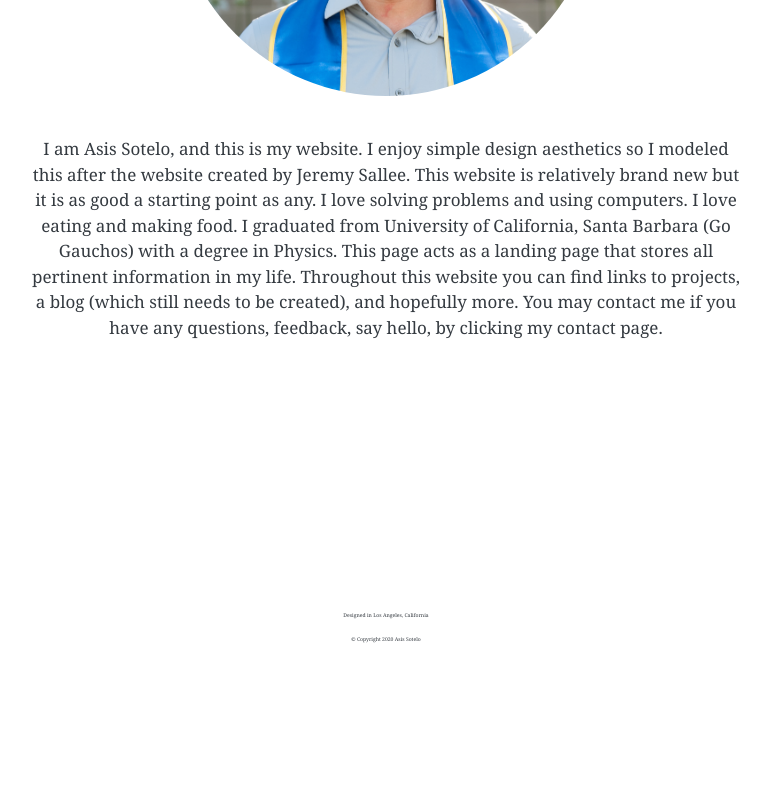
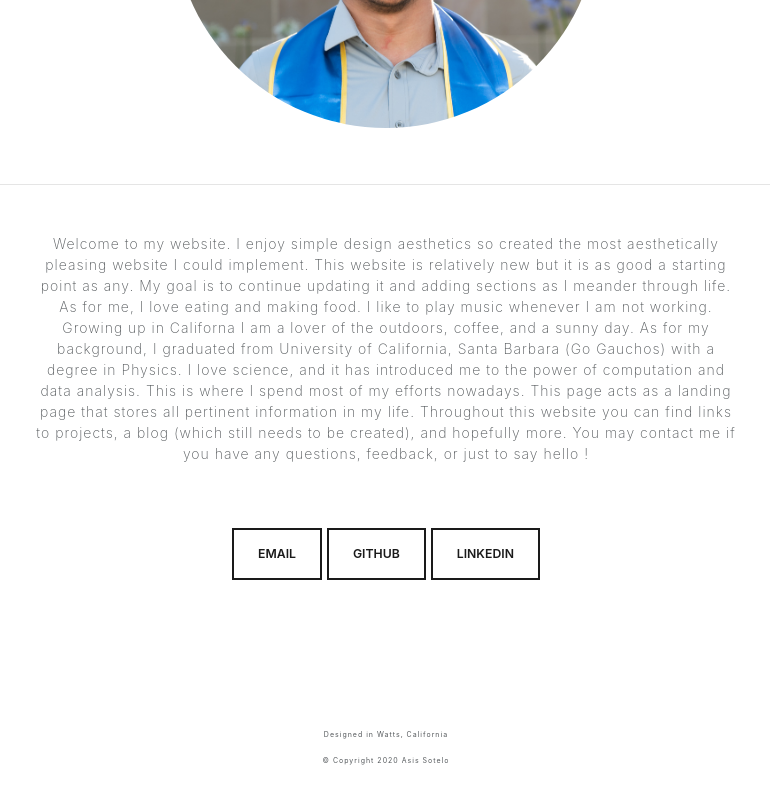
Before and after one commit to AsisASotelo/personal_website, a React (Create React App) app: page /home in a window 1280 px wide. Shown: the part 1260-2064 px from the top of the page, without its empty margins (254-1024 px from the left). Built offline with nearby package versions, Linux system fonts and the light colour scheme.

Commit message:
Remove home link

```diff
--- a/src/component/FooterComponent.js
+++ b/src/component/FooterComponent.js
@@ -15,7 +15,7 @@ function Footer(props){
                 <div className="row justify-content-center footercustom">
                     <div className="col-auto">
 
-                        <p>Designed in Los Angeles, California</p>
+                        <p>Designed in Watts, California</p>
                         <p>© Copyright 2020 Asis Sotelo</p>
                     </div>
                 </div>
--- a/src/component/HeaderComponent.js
+++ b/src/component/HeaderComponent.js
@@ -36,7 +36,7 @@ toggleNav(){
             <>
             <Fade duration={1000}>
 
-            <Navbar className="navbar navbar-expand-lg navbar-light bg-light mr-auto" expand="md">
+            <Navbar id="#navbar" className="navbar navbar-expand-lg navbar-light bg-light mr-auto" expand="md">
 
                     <NavbarBrand className="mr-auto" href="/home">Asis <strong>Sotelo</strong></NavbarBrand>
                     <NavbarToggler onClick={this.toggleNav} className="mr-2"/>
@@ -44,10 +44,10 @@ toggleNav(){
 
                     <Collapse isOpen={this.state.isNavOpen} navbar>
                         <Nav className="ml-auto" navbar>
-                            <NavItem>
+                            {/* <NavItem>
                                 <NavLink className ="nav-link" to="/home">Home</NavLink>
 
-                            </NavItem>
+                            </NavItem> */}
                             <NavItem>
                                 <NavLink className ="nav-link" to="/blog">Blog</NavLink>
 
--- a/src/component/Home_Component.js
+++ b/src/component/Home_Component.js
@@ -46,13 +46,26 @@ class Home extends React.Component {
                                     </div>
 
                                 </div>
+                                <hr></hr>
 
 
                                 <div class="row">
                                     <div class="col-md-8 offset-md-2">
-                                    <p class="blocktext">{`${item.comment}`}</p>
+                                    <p class="blocktext mt-5">{`${item.comment}`}</p>
                                     </div>
                                 </div>
+                                <div class="row">
+
+                                    <a href="mailto:asis.a.sotelo@icloud.com"><button type="button" class="btn mt-5 btn-outline-primary">Email</button></a>{'  '}
+                                    <a href="https://github.com/AsisASotelo"><button type="button" class="btn mt-5 btn-outline-primary">Github</button></a>{'  '}
+                                    <a href="https://www.linkedin.com/in/asis-sotelo-718753146/"><button type="button" class="btn mt-5 btn-outline-primary">LinkedIn</button></a>{'  '}
+
+
+                                </div>
+
+
+
+
 
                         </Fade>
 
--- a/src/index.css
+++ b/src/index.css
@@ -45,10 +45,10 @@ code {
 }
 
 .footercustom {
-  padding-top: 256px;
-  padding-bottom:160px;
+  padding-top: 150px;
+  padding-bottom:100px;
   font-weight:400;
-  font-size: 30%;
+  font-size: 50%;
 }
 
 .blocktext{
--- a/src/index.js
+++ b/src/index.js
@@ -1,6 +1,6 @@
 import React from 'react';
 import ReactDOM from 'react-dom';
-import "bootswatch/dist/litera/bootstrap.min.css";
+import "bootswatch/dist/lux/bootstrap.min.css";
 import './index.css';
 import App from './App';
 import * as serviceWorker from './serviceWorker';
--- a/src/shared/main_page_blocks.js
+++ b/src/shared/main_page_blocks.js
@@ -4,7 +4,7 @@ export const MAIN_BLOCKS=
         id: 0,
         dishId: 0,
         rating: 5,
-        comment: "I am Asis Sotelo, and this is my website. I enjoy simple design aesthetics so I modeled this after the website created by Jeremy Sallee. This website is relatively brand new but it is as good a starting point as any. I love solving problems and using computers. I love eating and making food. I graduated from University of California, Santa Barbara (Go Gauchos) with a degree in Physics. This page acts as a landing page that stores all pertinent information in my life. Throughout this website you can find links to projects, a blog (which still needs to be created), and hopefully more. You may contact me if you have any questions, feedback, say hello, by clicking my contact page. ",
+        comment: "Welcome to my website. I enjoy simple design aesthetics so created the most aesthetically pleasing website I could implement. This website is relatively new but it is as good a starting point as any. My goal is to continue updating it and adding sections as I meander through life. As for me, I love eating and making food. I like to play music whenever I am not working. Growing up in Californa I am a lover of the outdoors, coffee, and a sunny day. As for my background, I graduated from University of California, Santa Barbara (Go Gauchos) with a degree in Physics. I love science, and it has introduced me to the power of computation and data analysis. This is where I spend most of my efforts nowadays.  This page acts as a landing page that stores all pertinent information in my life. Throughout this website you can find links to projects, a blog (which still needs to be created), and hopefully more. You may contact me if you have any questions, feedback, or just to say hello !",
         author: "About Me",
         date: "2012-10-16T17:57:28.556094Z"
     },
```
